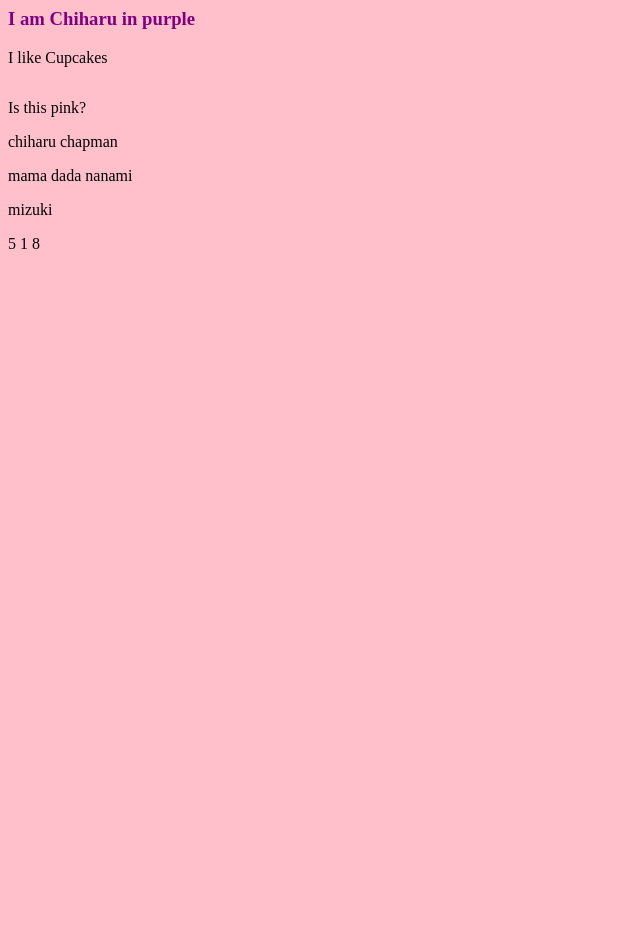
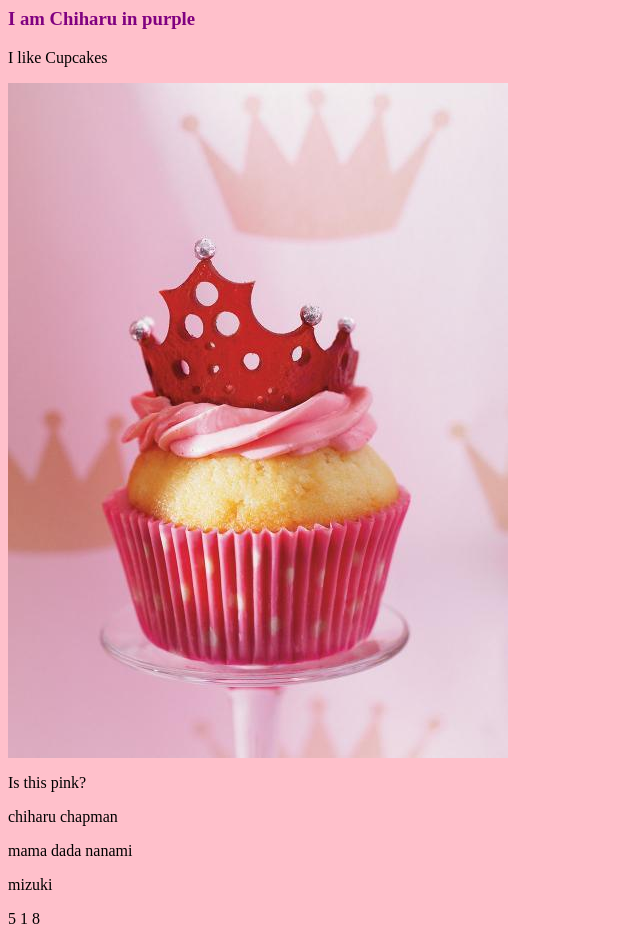
Before and after one commit to chichan/chichan.github.io, a plain HTML site: page index.html in a window 1280 px wide. Shown: the whole page, without its empty margins (0-640 px from the left). Before the commit the page ends 800 px from the top, so only its background shows below. Drawn offline with Linux system fonts and the light colour scheme.

Commit message:
Update index.html

```diff
--- a/index.html
+++ b/index.html
@@ -9,7 +9,7 @@
 
 <h3 style="color:#800080">I am Chiharu in purple</h3>
 <p>I like Cupcakes</p>
-  <img rc="cupcake.jpg">
+  <img src="cupcake.jpg">
   <p>Is this pink?</p>
 
 
```
